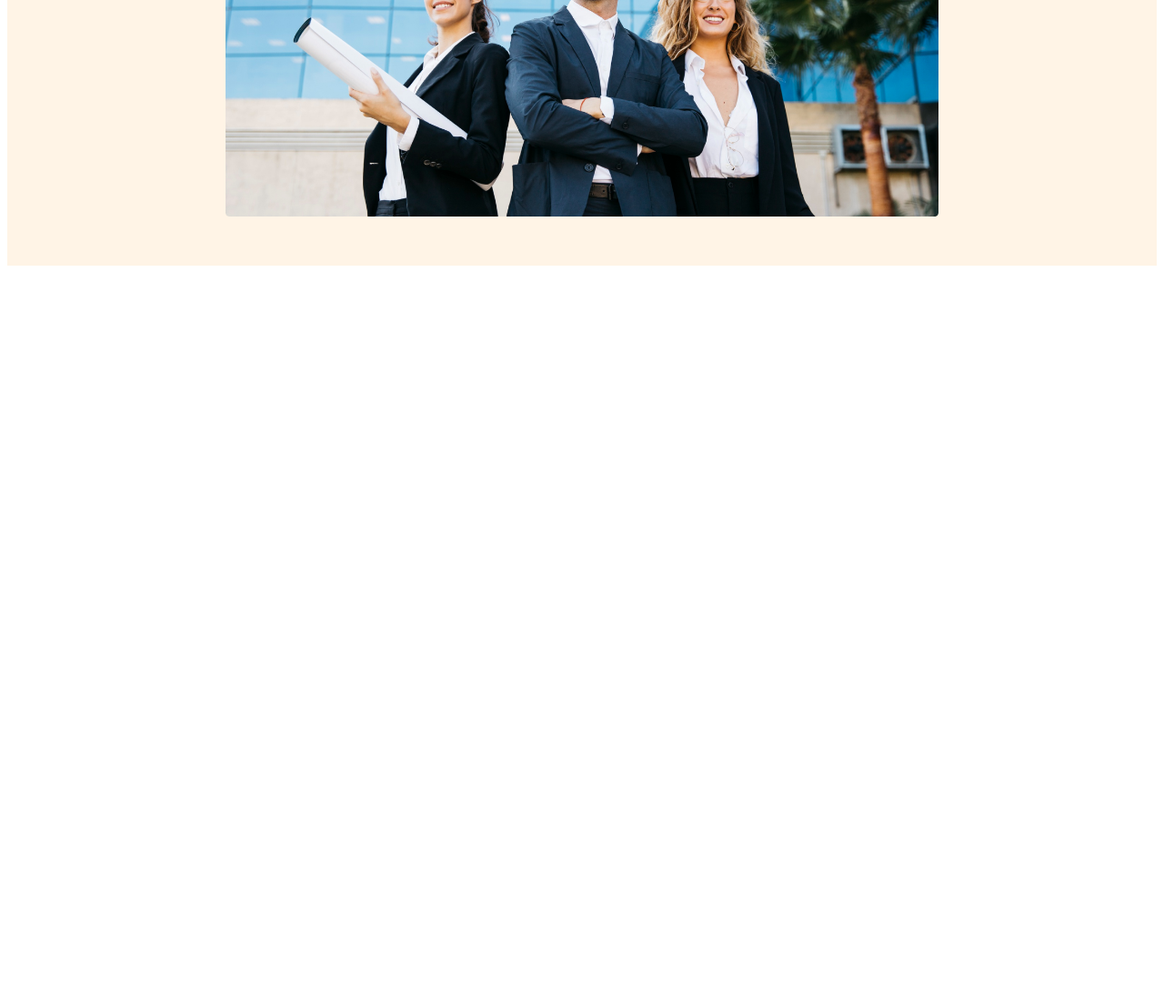
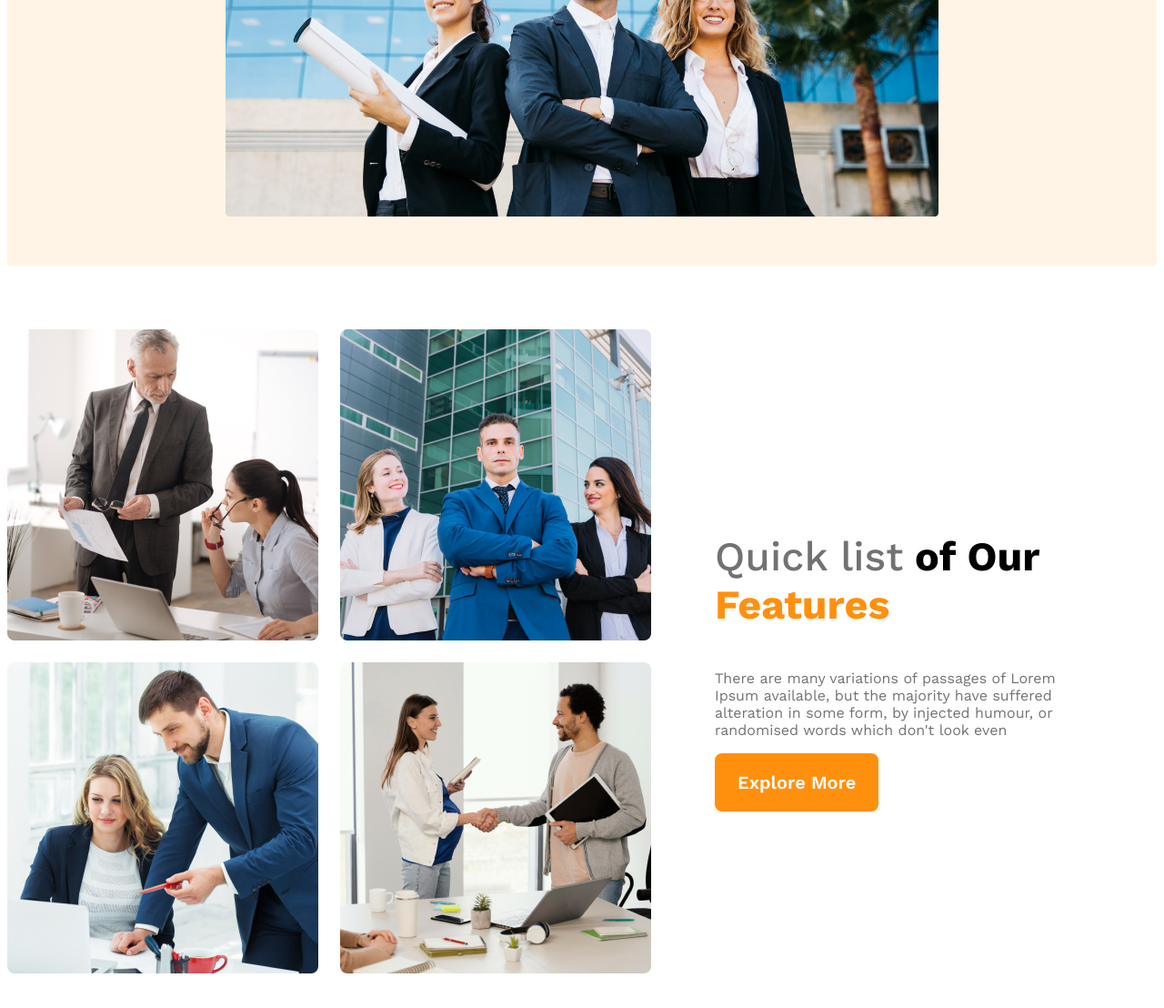
Before and after one commit to MuradNoor/g3-web, a plain HTML site: page index.html in a window 1280 px wide. Shown: the part 719-1827 px from the top of the page at 91% size. Before the commit the page ends 1019 px from the top, so only its background shows below. Drawn offline with nearby package versions, Linux system fonts and the light colour scheme.

Commit message:
teams section resposnive complete

```diff
--- a/index.html
+++ b/index.html
@@ -24,10 +24,32 @@
                 <button class="btn-primary">Explore More</button>
             </div>
             <img src="images/banner.png" alt="">
-        </div
+        </div>
     </header>
     <main>
+        <!-- teams sections -->
+         <section class="teams-content">
+            <div class="teams-img-container">
+                <img src="images/team1.png" alt="">
+                <img src="images/team2.png" alt="">
+                <img src="images/team3.png" alt="">
+                <img src="images/team4.png" alt="">
+            </div>
+            <div class="team">
+                <h3 class="team-title"><span class="quick">Quick list</span> of Our <span class="features">Features</span></h3>
+                </h3>
+                <p class="text-gray">There are many variations of passages of Lorem Ipsum available, but the majority have suffered alteration in some form, by injected humour, or randomised words which don't look even
+                </p>
+                <button class="btn-primary">Explore More</button>
+            </div>
+         </section>
+         <section class="feature" hidden>
 
+         </section>
+         <section class="facts" hidden>
+            <h3 class="section-title">Some Facts</h3>
+            <p class="text-gray">There are many variations of passages of Lorem Ipsum available, but the majority have suffered alteration.</p>
+         </section>
     </main>
     <footer>
 
--- a/styles.css
+++ b/styles.css
@@ -13,6 +13,17 @@
     font-weight: 600;
     color: #FFF;
     border: none;
+    cursor: pointer;
+}
+.section-title{
+    color: #131313;
+    font-size: 2.8rem;
+    font-weight: 700;
+}
+.text-gray{
+    color: #727272;
+    font-size: 1rem;
+    font-weight: 400;
 }
 /* header styles */
 header{
@@ -60,6 +71,40 @@ nav li a{
     width: 100%;
     margin-top: 20px;
 }
+/* teams styles */
+main{
+    max-width: 1440px;
+    margin: 70px auto;
+}
+.teams-content{
+    display: flex;
+    align-items: center;
+}
+.teams-img-container{
+    display: grid;
+    grid-template-columns: repeat(2, 1fr);
+    gap: 1.5rem;
+}
+.team{
+    padding-left: 70px;
+    padding-right: 70px;
+}
+.team-title{
+    font-size: 2.8rem;
+}
+.quick{
+    font-weight: 500;
+    color: #727272;
+}
+.features{
+    font-weight: 700;
+    color: #FF900E;
+}
+.teams-description{
+    font-size: 1rem;
+    font-weight: 400;
+    color: #727272;
+}
 
 /* media queries */
 /* mobile devieces */
@@ -69,6 +114,17 @@ nav li a{
     }
     nav{
         flex-direction: column;
+    }
+    .teams-content{
+        flex-direction: column-reverse;
+    }
+    .team{
+        padding-left: 20px;
+        padding-right: 20px;
+        margin-bottom: 20px;
+    }
+    .teams-img-container{
+        grid-template-columns: 1fr;
     }
 }
 
@@ -80,4 +136,10 @@ nav li a{
     nav{
         flex-direction: column;
     }
+    .teams-content{
+        flex-direction: column-reverse
+    }
+    .team{
+        margin-bottom: 20px;
+    }
 }
```
